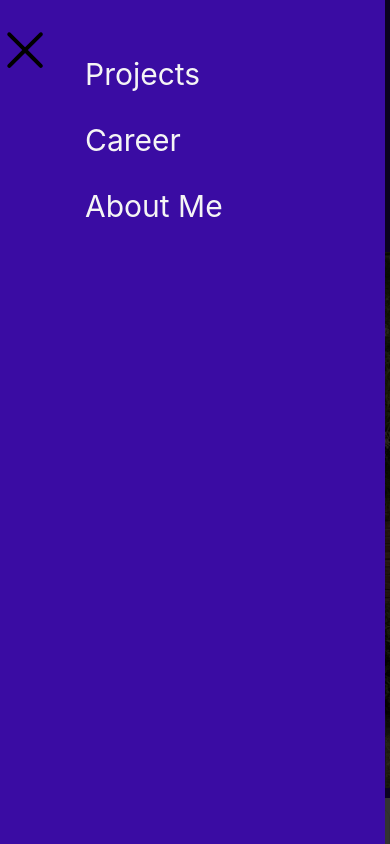
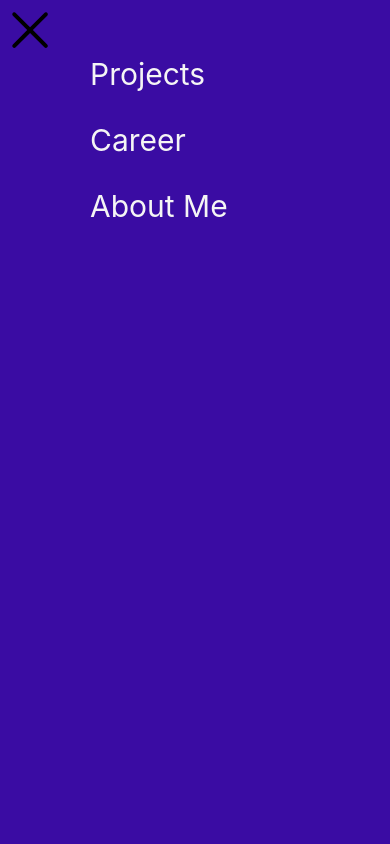
Before and after one commit to HarryAmmon/personal-site, a Next.js app: page / in a window 390 px wide. Both pictures are taken after a click on the button 25 px from the left and 50 px from the top of the page. Shown: the top 844 px of the page. Built offline with nearby package versions, Linux system fonts and the light colour scheme.

Commit message:
Update navigation and page padding

```diff
--- a/components/Buttons.module.scss
+++ b/components/Buttons.module.scss
@@ -6,10 +6,6 @@
     background-color: #FFF;
     color: #000;
     text-transform: uppercase;
-}
-
-.anchor{
-
 }
 
 .primaryButton{
--- a/components/Buttons.tsx
+++ b/components/Buttons.tsx
@@ -41,7 +41,11 @@ export const Anchor = ({
   );
 };
 
-export const Cross = () => {
+interface ICrossProps{
+  className?: string;
+}
+
+export const Cross = ({className}:ICrossProps) => {
   return (
     <svg
       fill="#000000"
@@ -49,7 +53,7 @@ export const Cross = () => {
       viewBox="0 0 50 50"
       width="50px"
       height="50px"
-      // ref={ref}
+      className={className}
     >
       <path d="M 40.783203 7.2714844 A 2.0002 2.0002 0 0 0 39.386719 7.8867188 L 25.050781 22.222656 L 10.714844 7.8867188 A 2.0002 2.0002 0 0 0 9.2792969 7.2792969 A 2.0002 2.0002 0 0 0 7.8867188 10.714844 L 22.222656 25.050781 L 7.8867188 39.386719 A 2.0002 2.0002 0 1 0 10.714844 42.214844 L 25.050781 27.878906 L 39.386719 42.214844 A 2.0002 2.0002 0 1 0 42.214844 39.386719 L 27.878906 25.050781 L 42.214844 10.714844 A 2.0002 2.0002 0 0 0 40.783203 7.2714844 z" />
     </svg>
--- a/components/Navigation/Navigation.module.scss
+++ b/components/Navigation/Navigation.module.scss
@@ -30,6 +30,7 @@
             padding: 1rem 2rem;
             font-size: 3rem;
             color: $off-white;
+            position: relative;
         }
         li:hover{
             background-color: $action;
@@ -40,7 +41,6 @@
 .burgerButtonContainer {
     position: relative;
     display: none;
-    height: 100%;
     width: 30px;
     cursor: pointer;
     flex-direction: column;
@@ -49,9 +49,6 @@
     z-index:2;
     border: none;
     background: none;
-    @media screen and (max-width: 700px) {
-        display: flex;
-    }
 }
 
 .checkbox {
@@ -61,6 +58,9 @@
 }
 
 @media  screen and (max-width: $large-phone-breakpoint) {
+    .navBar{
+        height: 6rem;
+    }
     .navPane  {
         padding-top: 3rem;
         padding-left: 70px;
@@ -70,7 +70,6 @@
         margin-left: -40px;
         transition: transform 0.3s ease-in-out;
         top: -270px;
-        // box-shadow: 5px 0px 10px 0px #aaa;
         position: fixed;
         ul{
             flex-direction: column;
@@ -90,14 +89,13 @@
         opacity: 0.8;
         z-index:1;
     }
-}
 
-@media screen and (max-width: $large-phone-breakpoint) {
     .navPane.show {
         transform: translate(25px, 270px);
     }
     .burgerButtonContainer{
-        position: fixed;
+        // position: fixed;
+        display: flex;
     }
 }
 
@@ -106,3 +104,7 @@
         width: 100vw;
     }
 }
+
+.cross{
+    position: fixed;
+}
--- a/components/Navigation/Navigation.tsx
+++ b/components/Navigation/Navigation.tsx
@@ -3,11 +3,6 @@ import { useClickOutsideToClose } from "../../hooks";
 import { Anchor, Burger, Cross } from "../Buttons";
 import { PageWidth, SiteWidth } from "../Structure";
 import styles from "./Navigation.module.scss";
-
-interface IBurgerButtonProps {
-  checked: boolean;
-  setChecked: Dispatch<SetStateAction<boolean>>;
-}
 
 interface INavigationPaneProps {
   checked: boolean;
@@ -64,7 +59,7 @@ export const NavigationBar = ({
                 }}
                 ref={clickRef}
               >
-                {checked ? <Cross /> : <Burger />}
+                {checked ? <Cross className={styles.cross} /> : <Burger />}
               </button>
               <NavigationPane checked={checked} />
               {children}
--- a/components/Structure/Structure.module.scss
+++ b/components/Structure/Structure.module.scss
@@ -11,6 +11,11 @@
 .pageWidth{
     max-width: $max-page-width;
     width:100%;
+    padding: 0 3rem;
+
+    @media screen and (max-width: $large-phone-breakpoint) {
+        padding: 0 0.5rem;
+    }
 }
 
 .backGround{
```
